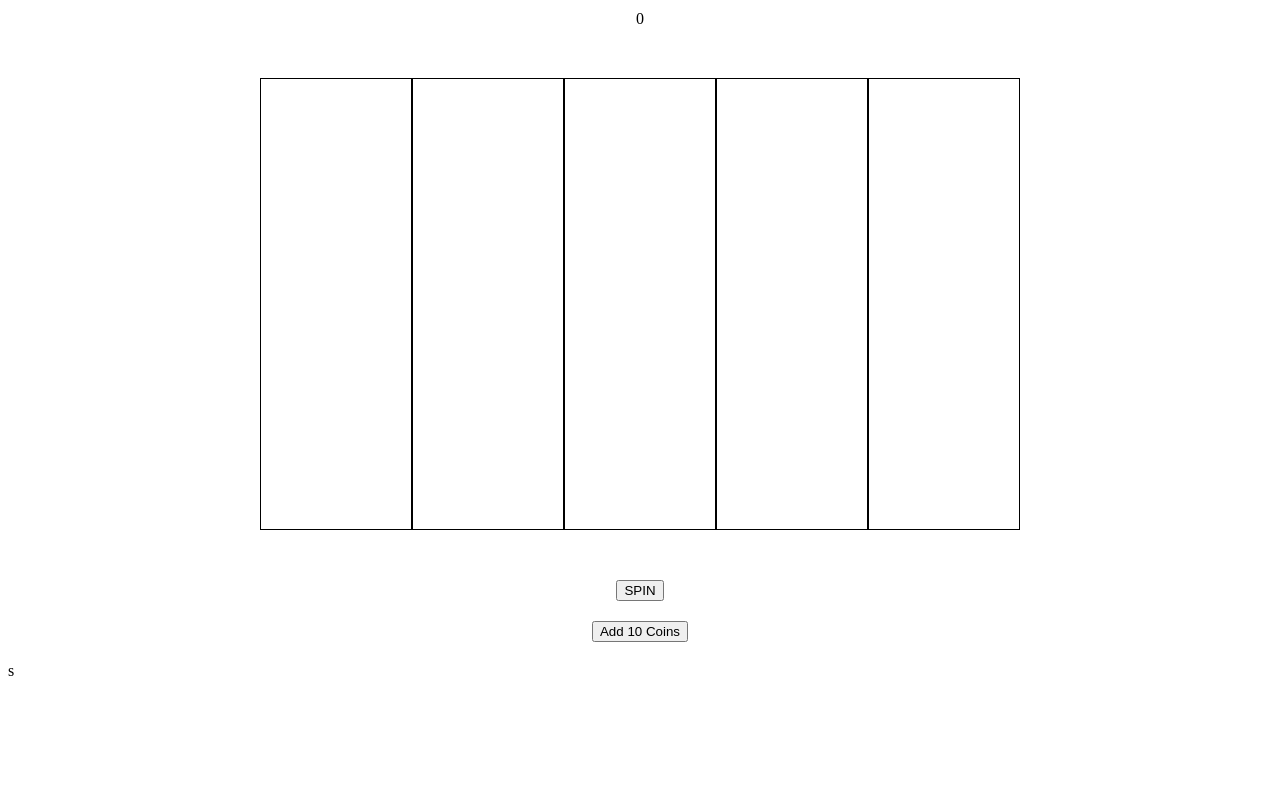
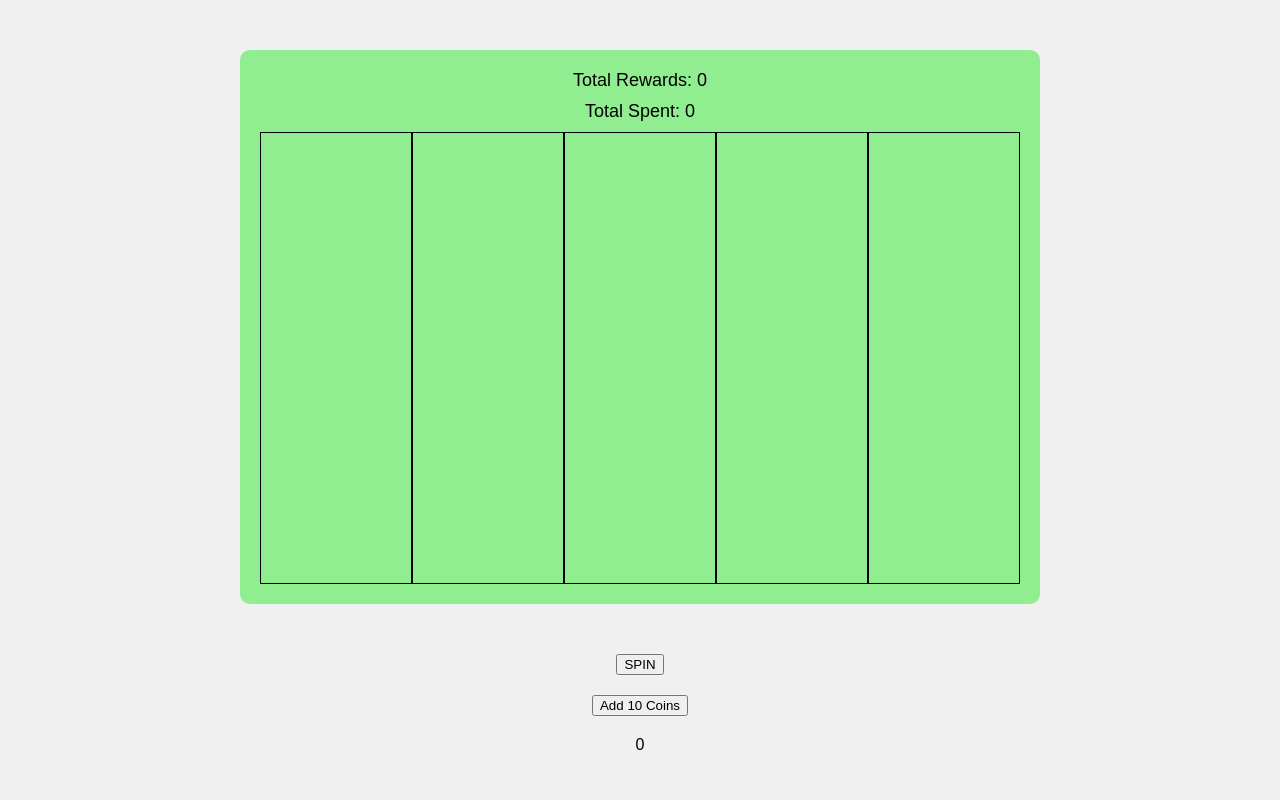
Before and after one commit to guilhermedcampos/gaming-website, a Flask app: page / in a window 1280 px wide. Run offline with Flask 3, Linux system fonts and the light colour scheme.

Commit message:
reward check logic is wrong, needs fix

```diff
--- a/static/script.js
+++ b/static/script.js
@@ -1,12 +1,19 @@
 $(document).ready(function() {
     const symbols = ['J', 'K', 'Q', 'A', '10', 'SYM1', 'SYM2', 'SYM3', 'SYM4'];
     let coinCount = 0;
+    let totalRewards = 0;
+    let totalSpent = 0;
     let spinning = false;
     const reelCount = 5;
     const finalSymbolsArray = Array.from({ length: reelCount }, () => Array(3).fill(''));
 
     function updateCoinCount() {
         $('#coinCount').text(coinCount);
+    }
+
+    function updateSessionInfo() {
+        $('#totalRewards').text(`Total Rewards: ${totalRewards}`);
+        $('#totalSpent').text(`Total Spent: ${totalSpent}`);
     }
 
     $('#incrementCoinsButton').click(function() {
@@ -18,7 +25,9 @@ $(document).ready(function() {
         if (coinCount < 10 || spinning) return;
 
         coinCount -= 10;
+        totalSpent += 10;
         updateCoinCount();
+        updateSessionInfo();
         spinning = true;
         $('#spinButton').prop('disabled', true);
 
@@ -51,7 +60,9 @@ $(document).ready(function() {
                     $('#spinButton').prop('disabled', false);
                     const reward = evaluateBonuses();
                     coinCount += reward;
+                    totalRewards += reward;
                     updateCoinCount();
+                    updateSessionInfo();
                 }
             });
         }
@@ -87,6 +98,7 @@ $(document).ready(function() {
             'SYM4': { 2: 40, 3: 250, 4: 2000, 5: 5000 }
         };
 
+        // Check horizontally (across reels)
         for (let row = 0; row < 3; row++) {
             let startSymbol = finalSymbolsArray[0][row];
             if (!startSymbol) continue;
@@ -102,12 +114,15 @@ $(document).ready(function() {
 
             if (rewards[startSymbol] && rewards[startSymbol][count]) {
                 highlightWinningLine(row, count);
-                totalReward += rewards[startSymbol][count];
+                let rewardAmount = rewards[startSymbol][count];
+                totalReward += rewardAmount;
+                console.log(`You won ${rewardAmount} coins with symbol ${startSymbol}!`);
             }
         }
 
         return totalReward;
     }
+
 
     function highlightWinningLine(row, count) {
         for (let col = 0; col < count; col++) {
--- a/templates/index.html
+++ b/templates/index.html
@@ -4,11 +4,31 @@
 <meta charset="UTF-8">
 <title>5-Reel Slot Machine</title>
 <style>
+    /* Global styles */
+    body {
+        font-family: Arial, sans-serif;
+        background-color: #f0f0f0;
+        margin: 0;
+        padding: 0;
+    }
+    .container {
+        display: flex;
+        flex-direction: column;
+        align-items: center;
+        background-color: lightgreen;
+        padding: 20px;
+        border-radius: 10px;
+        margin: 50px auto;
+        width: fit-content;
+    }
+    #totalRewards, #totalSpent {
+        font-size: 18px;
+        margin-bottom: 10px;
+    }
     .slot-machine {
         display: flex; /* Use flexbox to arrange reels side by side */
         justify-content: center; /* Center the reels horizontally */
         width: 100%;
-        margin: 50px auto;
     }
     .reel {
         display: inline-block;
@@ -48,7 +68,9 @@
 </style>
 </head>
 <body>
-<div id="coinCount">0</div>
+<div class="container">
+    <div id="totalRewards">Total Rewards: 0</div>
+    <div id="totalSpent">Total Spent: 0</div>
     <div class="slot-machine">
         <div class="reel" id="reel1"><div class="symbols"></div></div>
         <div class="reel" id="reel2"><div class="symbols"></div></div>
@@ -56,10 +78,11 @@
         <div class="reel" id="reel4"><div class="symbols"></div></div>
         <div class="reel" id="reel5"><div class="symbols"></div></div>
     </div>
+</div>
 <button id="spinButton">SPIN</button>
 <button id="incrementCoinsButton">Add 10 Coins</button>
+<div id="coinCount">0</div>
 <script src="https://code.jquery.com/jquery-3.6.0.min.js"></script>
 <script src="{{ url_for('static', filename='script.js') }}"></script>
 </body>
 </html>
-s
```
Lines whose indentation alone changed are shown as unchanged.
